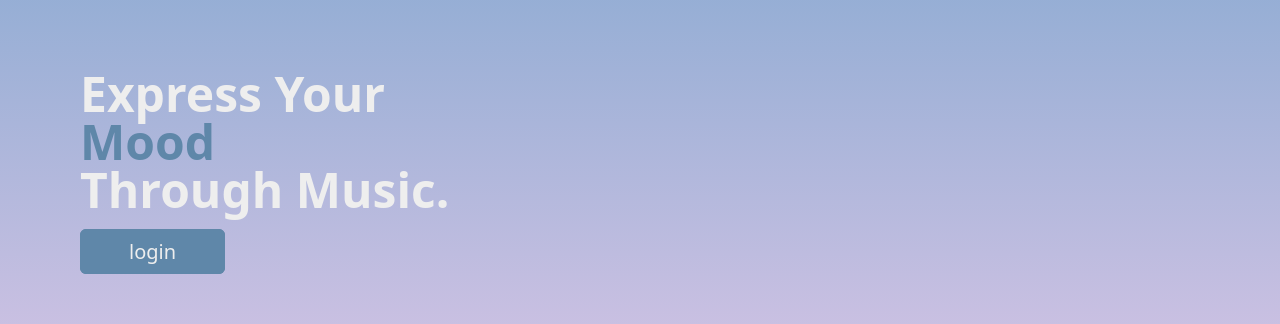
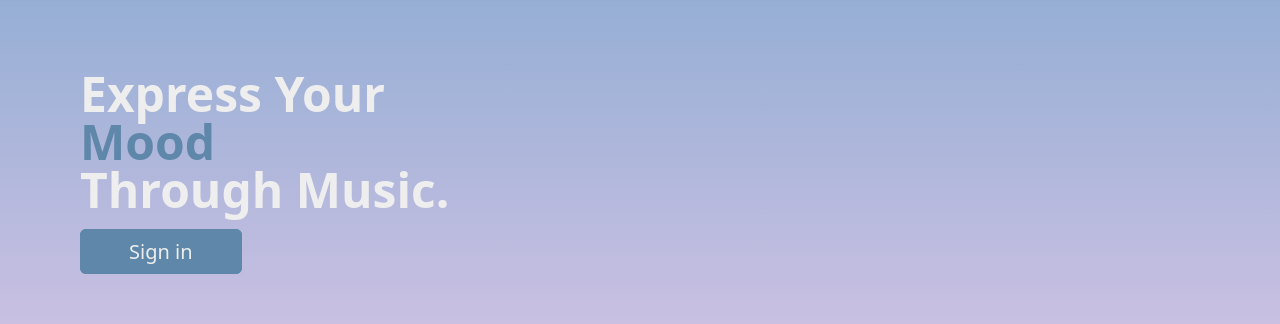
Before and after one commit to jordanmarry/moodify-v2, a Next.js app in the folder client/: page /Landing in a window 1280 px wide. Shown: the part 232-556 px from the top of the page. Built offline with nearby package versions, Linux system fonts and the light colour scheme.

Commit message:
Linked login page

```diff
--- a/client/src/pages/Landing.js
+++ b/client/src/pages/Landing.js
@@ -51,12 +51,12 @@ const Landing = () => {
     }
 
     return (
-        <div className="text-off-white flex items-center justify-between h-screen ">
+        <div className="text-off-white flex items-center justify-between h-screen">
             <div className="text-left w-2/5">
-                <p className="text-5xl font-bold"> Express Your <span className="text-dark-blue">Mood</span> <br/> Through Music. </p>
-                <div className="pt-6">
-                    <Link href='/login' className=" text-xl text-off-white border border-dark-blue rounded-md px-12 py-2 bg-dark-blue hover:bg-off-white hover:text-dark-blue transition-all duration-500"> login </Link>
-                </div>
+                <p className="text-5xl font-bold pb-6"> Express Your <span className="text-dark-blue">Mood</span> <br/> Through Music. </p>
+                <Link href='/login' title="login page" className=" text-xl text-off-white border border-dark-blue rounded-md px-12 py-2 bg-dark-blue hover:bg-off-white hover:text-dark-blue transition-all duration-500">
+                    Sign in
+                </Link>
             </div>
             {topData !== null && topData.length > 0 && (
                 <div className="w-2/5">
```
